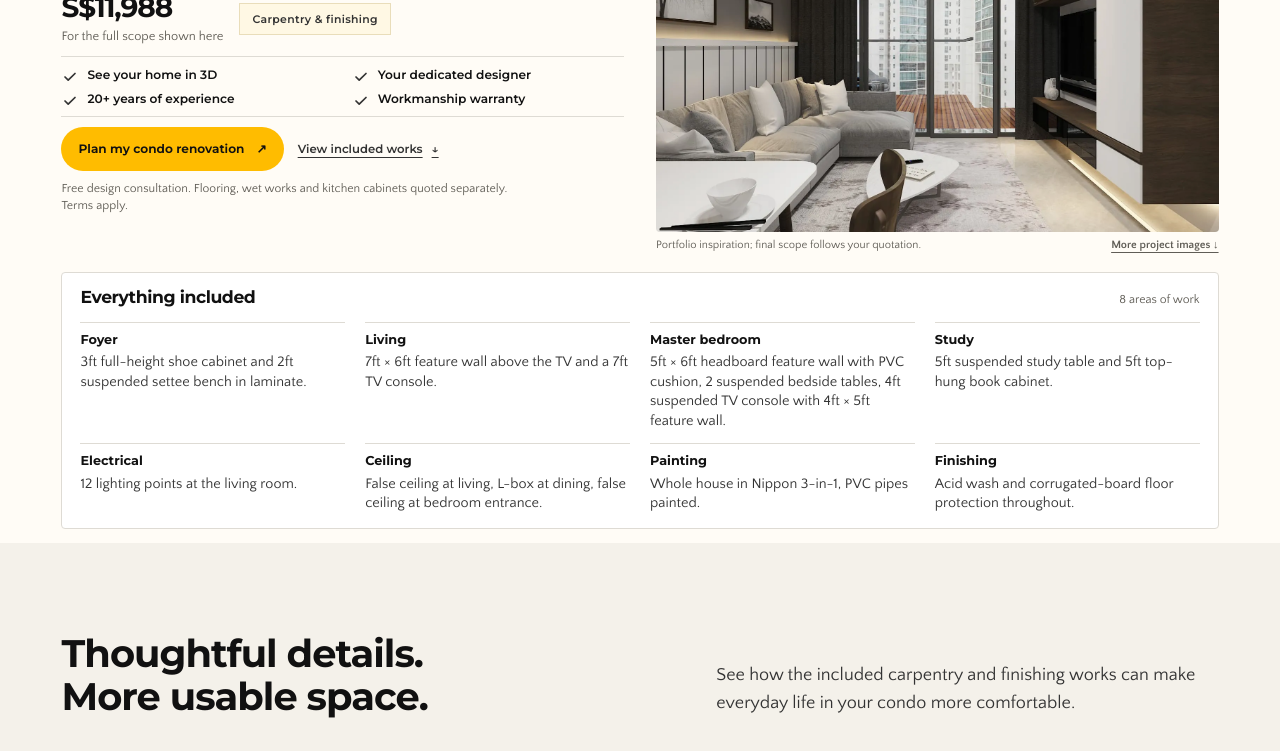
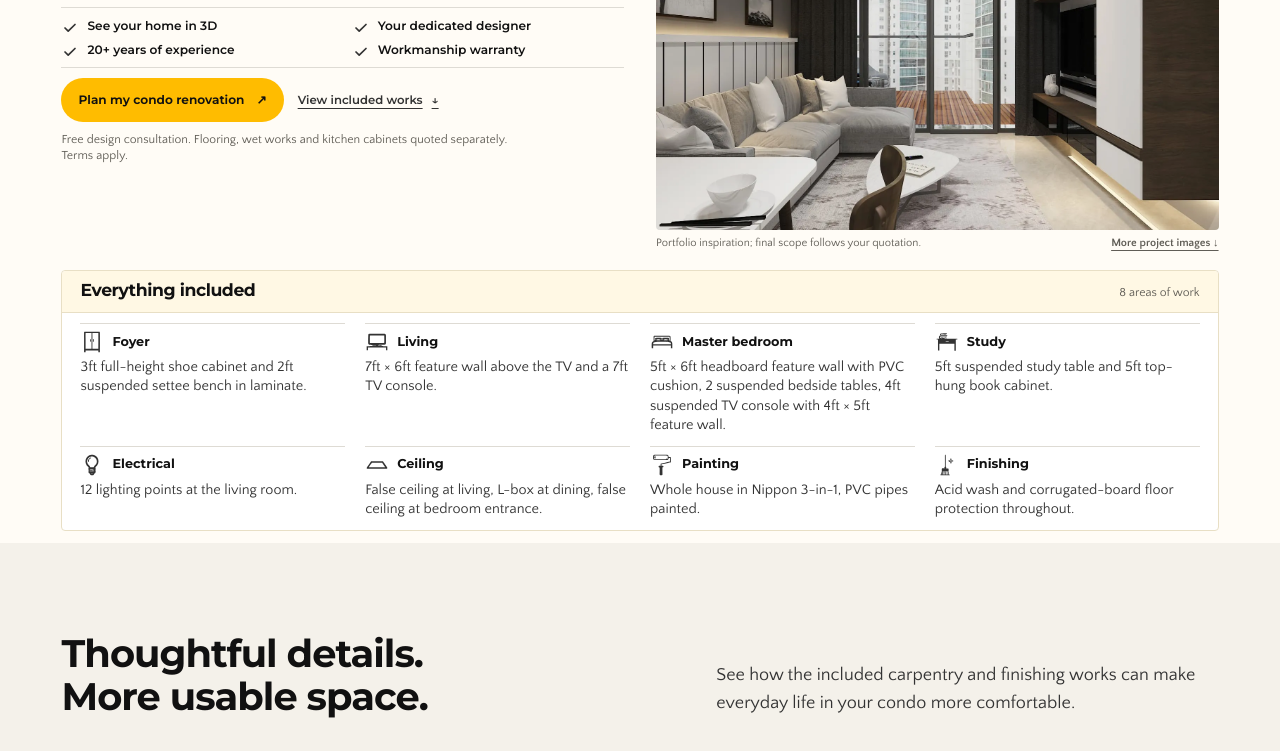
Before and after one commit to jianwongdesign/style-space-review, a plain HTML site: page condominium/index.html in a window 1280 px wide. Shown: the part 257-1008 px from the top of the page. Drawn offline with Linux system fonts and the light colour scheme.

Commit message:
Add included-work icons and reduce condo top spacing

```diff
--- a/assets/app.js
+++ b/assets/app.js
@@ -211,7 +211,7 @@
       $('hero-gift-copy').innerHTML=freeItems.map((item,i)=>`<li>${d.freeItemIcons?.[i]?`<img class="free-item-icon" src="${assetRoot}offer-icons/${d.freeItemIcons[i]}.svg" alt="" width="40" height="40">`:''}<span>${escape(item)}</span></li>`).join('');
       $('hero-gift-copy').classList.toggle('two-items',freeItems.length===2);
     }
-    if($('hero-condo-list')) $('hero-condo-list').innerHTML=d.groups.map(g=>`<li><h3>${escape(g[0])}</h3><p>${escape(g[1])}</p></li>`).join('');
+    if($('hero-condo-list')) $('hero-condo-list').innerHTML=d.groups.map((g,i)=>`<li><h3>${d.groupIcons?.[i]?`<img class="scope-icon" src="${assetRoot}scope-icons/${d.groupIcons[i]}.svg" alt="" width="28" height="28">`:''}${escape(g[0])}</h3><p>${escape(g[1])}</p></li>`).join('');
     $('benefits-title').textContent=c.benefitsTitle;$('benefits-intro').textContent=c.benefitsIntro;
     $('benefit-grid').innerHTML=c.benefits.map((b,i)=>`<article class="benefit"><span class="num">0${i+1} / ${escape(b[0])}</span><h3>${escape(b[1])}</h3><p>${escape(b[2])}</p></article>`).join('');
     $('package-name').textContent=d.title; $('package-tag').textContent=d.tag;
--- a/assets/packages.js
+++ b/assets/packages.js
@@ -96,6 +96,16 @@ window.SS_PACKAGES = {
         "Finishing",
         "Acid wash and corrugated-board floor protection throughout."
       ]
+    ],
+    "groupIcons": [
+      "foyer",
+      "living",
+      "bedroom",
+      "study",
+      "electrical",
+      "ceiling",
+      "painting",
+      "finishing"
     ]
   },
   "bto": {
--- a/assets/styles.css
+++ b/assets/styles.css
@@ -38,8 +38,9 @@
 .hero-actions{gap:16px}
 .hero-price .badge{max-width:none}
 .hero-art figcaption{max-width:55%}
+body[data-page="condo"] .hero{padding-top:20px}
 .condo-hero-grid{grid-template-columns:1fr 1fr;grid-template-areas:'intro image' 'inclusions inclusions';gap:32px 48px;align-items:stretch}
-.condo-hero-grid .hero-copy{grid-area:intro;align-self:center;max-width:560px}
+.condo-hero-grid .hero-copy{grid-area:intro;align-self:start;max-width:560px}
 .condo-hero-grid .hero-copy h1{font-size:clamp(2.2rem,3.4vw,3.5rem);max-width:15ch;margin-bottom:20px}
 .condo-hero-grid .hero-copy>.lead{max-width:43ch}
 .condo-hero-grid .hero-price{margin-block:24px;gap:24px}
@@ -49,13 +50,14 @@
 .condo-hero-grid .hero-photo{height:0;min-height:300px;flex:1;width:100%;object-position:center 58%}
 .condo-hero-grid .hero-art figcaption{display:flex;justify-content:space-between;align-items:baseline;gap:8px 20px;max-width:none;flex-wrap:wrap;font-size:.75rem}
 .condo-hero-grid .hero-art figcaption a{margin:0;white-space:nowrap}
-.hero-inclusions{grid-area:inclusions;background:white;border:1px solid var(--line);border-radius:4px;padding:24px 28px}
+.hero-inclusions{grid-area:inclusions;background:white;border:1px solid #e8dfc5;border-radius:4px;padding:24px 28px}
 .hero-inclusions-head{display:flex;justify-content:space-between;align-items:baseline;gap:16px;margin-bottom:20px}
 .hero-inclusions-head h2{font-size:1.25rem;letter-spacing:-.025em}
 .hero-inclusions-head>span{font-size:.82rem;color:var(--muted);white-space:nowrap}
 .condo-inclusion-grid{display:grid;grid-template-columns:repeat(4,minmax(0,1fr));gap:22px 28px;list-style:none;padding:0;margin:0}
 .condo-inclusion-grid>li{border-top:1px solid var(--line);padding-top:14px;min-width:0}
-.condo-inclusion-grid h3{font-size:.85rem;letter-spacing:0;margin-bottom:8px}
+.scope-icon{width:28px;height:28px;object-fit:contain;flex-shrink:0}
+.condo-inclusion-grid h3{display:flex;align-items:center;gap:9px;min-height:28px;font-size:.85rem;letter-spacing:0;margin-bottom:8px}
 .condo-inclusion-grid p{font-size:.96rem;line-height:1.5;margin:0}
 @media(min-width:1700px){.condo-hero-grid{gap:32px 64px}.condo-hero-grid .hero-copy{max-width:600px}.hero-inclusions{padding:28px 32px}.condo-inclusion-grid{gap:24px 32px}}
 @media(max-width:1100px){.condo-hero-grid{gap:28px 30px}.hero-inclusions{padding:24px}.condo-inclusion-grid{grid-template-columns:repeat(2,minmax(0,1fr));gap:20px 28px}.hero-included-list{gap:7px 12px;font-size:.96rem}.hero-actions{gap:10px}.hero-price{flex-wrap:wrap;gap:12px 20px}}
@@ -121,7 +123,7 @@
 
 /* Keep the complete condo offer in the first desktop viewport, including site chrome. */
 @media (min-width:1200px) and (min-height:700px), (min-width:1024px) and (max-width:1199px) and (min-height:768px){
-  body[data-page="condo"] .hero{height:calc(100svh - 112px);min-height:0;padding-block:14px;display:flex}
+  body[data-page="condo"] .hero{height:calc(100svh - 112px);min-height:0;padding-block:8px 12px;display:flex}
   body[data-page="condo"] .hero>.wrap{display:grid;grid-template-rows:minmax(0,1fr);min-height:0}
   .condo-hero-grid{grid-template-columns:1fr 1fr;grid-template-rows:minmax(0,1fr) auto;gap:14px 32px;min-height:0}
   .condo-hero-grid .hero-copy{max-width:none;min-width:0}
@@ -134,7 +136,7 @@
   .condo-hero-grid .hero-actions .btn{min-height:44px;padding:10px 16px;font-size:.76rem}
   .condo-hero-grid .hero-detail-link{font-size:.73rem}
   .condo-hero-grid .hero-copy>.fine{font-size:.8rem;line-height:1.4;max-width:60ch}
-  .condo-hero-grid .hero-art{display:grid;grid-template-rows:minmax(0,1fr) auto;gap:6px;min-height:0;max-height:540px;height:100%;align-self:center}
+  .condo-hero-grid .hero-art{display:grid;grid-template-rows:minmax(0,1fr) auto;gap:6px;min-height:0;max-height:540px;height:100%;align-self:start}
   .condo-hero-grid .hero-photo{width:100%;height:100%;min-height:0;object-position:center 58%}
   .condo-hero-grid .hero-art figcaption{font-size:.7rem;line-height:1.3;gap:4px 12px;margin:0}
   .condo-hero-grid .hero-art figcaption a{min-height:20px}
@@ -156,3 +158,16 @@
   .condo-hero-grid .hero-price{margin-block:10px}
   .condo-hero-grid .hero-copy>.fine{font-size:.76rem;line-height:1.35}
 }
+
+/* One pale heading strip and matching pictograms make the scope easier to scan. */
+.hero-inclusions{--scope-pad-y:20px;--scope-pad-x:24px;padding:var(--scope-pad-y) var(--scope-pad-x)}
+.hero-inclusions-head{background:var(--tint);border-bottom:1px solid #e8dfc5;margin:calc(-1 * var(--scope-pad-y)) calc(-1 * var(--scope-pad-x)) 16px;padding:12px var(--scope-pad-x);border-radius:4px 4px 0 0}
+@media(max-width:520px){.hero-inclusions{--scope-pad-y:18px;--scope-pad-x:18px}.hero-inclusions-head{padding-block:12px}.condo-inclusion-grid h3{min-height:28px;gap:10px}}
+@media (min-width:1200px) and (min-height:700px), (min-width:1024px) and (max-width:1199px) and (min-height:768px){
+  .hero-inclusions{--scope-pad-y:10px;--scope-pad-x:18px}
+  .hero-inclusions-head{margin-bottom:10px;padding-block:9px}
+  .condo-inclusion-grid{row-gap:10px}
+  .condo-inclusion-grid>li{padding-top:6px}
+  .condo-inclusion-grid h3{min-height:24px;gap:8px;margin-bottom:4px}
+  .scope-icon{width:24px;height:24px}
+}
--- a/condominium/index.html
+++ b/condominium/index.html
@@ -9,10 +9,10 @@
   <title>Condo Carpentry &amp; Renovation Package | Style + Space — Preview</title>
   <meta name="description" content="Explore the S$11,988 condominium carpentry and finishing package. See the room-by-room benefits, included scope and items to discuss separately.">
   <link rel="icon" type="image/png" href="../assets/img/logo-dark.png">
-  <link rel="stylesheet" href="../assets/styles.css?v=20261116-condo-perks">
+  <link rel="stylesheet" href="../assets/styles.css?v=20261116-scope-icons">
   <link rel="preload" href="../assets/fonts/Montserrat-VF.woff2" as="font" type="font/woff2" crossorigin>
-  <script src="../assets/packages.js?v=20261116-higgsfield-icons" defer></script>
-  <script src="../assets/app.js?v=20261116-condo-perks" defer></script>
+  <script src="../assets/packages.js?v=20261116-scope-icons" defer></script>
+  <script src="../assets/app.js?v=20261116-scope-icons" defer></script>
 </head>
 <body data-page="condo">
 <a class="skip" href="#main">Skip to content</a>
@@ -58,14 +58,14 @@
         <aside class="hero-inclusions" id="hero-inclusions" aria-labelledby="hero-inclusions-title">
           <div class="hero-inclusions-head"><h2 id="hero-inclusions-title">Everything included</h2><span>8 areas of work</span></div>
           <ul class="condo-inclusion-grid" id="hero-condo-list">
-            <li><h3>Foyer</h3><p>3ft full-height shoe cabinet and 2ft suspended settee bench in laminate.</p></li>
-            <li><h3>Living</h3><p>7ft × 6ft feature wall above the TV and a 7ft TV console.</p></li>
-            <li><h3>Master bedroom</h3><p>5ft × 6ft headboard feature wall with PVC cushion, 2 suspended bedside tables, 4ft suspended TV console with 4ft × 5ft feature wall.</p></li>
-            <li><h3>Study</h3><p>5ft suspended study table and 5ft top-hung book cabinet.</p></li>
-            <li><h3>Electrical</h3><p>12 lighting points at the living room.</p></li>
-            <li><h3>Ceiling</h3><p>False ceiling at living, L-box at dining, false ceiling at bedroom entrance.</p></li>
-            <li><h3>Painting</h3><p>Whole house in Nippon 3-in-1, PVC pipes painted.</p></li>
-            <li><h3>Finishing</h3><p>Acid wash and corrugated-board floor protection throughout.</p></li>
+            <li><h3><img class="scope-icon" src="../assets/img/scope-icons/foyer.svg" alt="" width="28" height="28">Foyer</h3><p>3ft full-height shoe cabinet and 2ft suspended settee bench in laminate.</p></li>
+            <li><h3><img class="scope-icon" src="../assets/img/scope-icons/living.svg" alt="" width="28" height="28">Living</h3><p>7ft × 6ft feature wall above the TV and a 7ft TV console.</p></li>
+            <li><h3><img class="scope-icon" src="../assets/img/scope-icons/bedroom.svg" alt="" width="28" height="28">Master bedroom</h3><p>5ft × 6ft headboard feature wall with PVC cushion, 2 suspended bedside tables, 4ft suspended TV console with 4ft × 5ft feature wall.</p></li>
+            <li><h3><img class="scope-icon" src="../assets/img/scope-icons/study.svg" alt="" width="28" height="28">Study</h3><p>5ft suspended study table and 5ft top-hung book cabinet.</p></li>
+            <li><h3><img class="scope-icon" src="../assets/img/scope-icons/electrical.svg" alt="" width="28" height="28">Electrical</h3><p>12 lighting points at the living room.</p></li>
+            <li><h3><img class="scope-icon" src="../assets/img/scope-icons/ceiling.svg" alt="" width="28" height="28">Ceiling</h3><p>False ceiling at living, L-box at dining, false ceiling at bedroom entrance.</p></li>
+            <li><h3><img class="scope-icon" src="../assets/img/scope-icons/painting.svg" alt="" width="28" height="28">Painting</h3><p>Whole house in Nippon 3-in-1, PVC pipes painted.</p></li>
+            <li><h3><img class="scope-icon" src="../assets/img/scope-icons/finishing.svg" alt="" width="28" height="28">Finishing</h3><p>Acid wash and corrugated-board floor protection throughout.</p></li>
           </ul>
         </aside>
 
```
Also changed, not shown: index.html (+3 -3 lines), assets/img/scope-icons/bedroom.svg (added), assets/img/scope-icons/ceiling.svg (added), assets/img/scope-icons/electrical.svg (added), assets/img/scope-icons/finishing.svg (added), assets/img/scope-icons/foyer.svg (added), assets/img/scope-icons/living.svg (added), assets/img/scope-icons/painting.svg (added), assets/img/scope-icons/study.svg (added).
